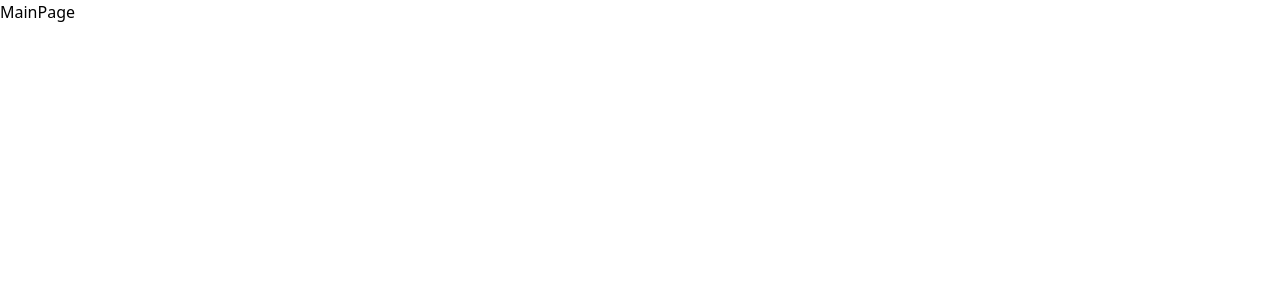
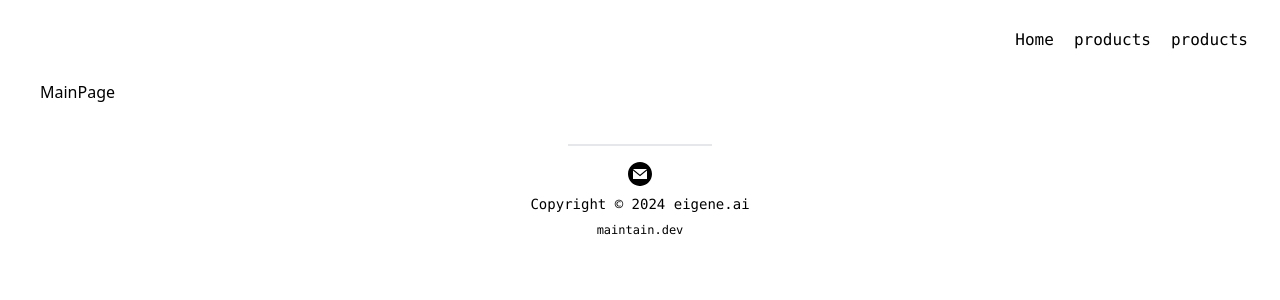
Before and after one commit to granen32/shopping-mall, a React (Vite) app: page / in a window 1280 px wide. Shown: the top 300 px of the page. Built offline with nearby package versions, Linux system fonts and the light colour scheme.

Commit message:
[FEAT] common layout setting

```diff
--- a/src/app.tsx
+++ b/src/app.tsx
@@ -1,17 +1,20 @@
-import { QueryClientProvider } from "react-query";
-import { useRoutes } from "react-router-dom";
-import { getClient } from "./queryClient";
-import { routes } from "./routes";
-import { ReactQueryDevtools } from "react-query/devtools";
+import { QueryClientProvider } from 'react-query';
+import { useRoutes } from 'react-router-dom';
+import { getClient } from './queryClient';
+import { routes } from './routes';
+import { ReactQueryDevtools } from 'react-query/devtools';
+import Layout from '@/components/common/layout';
 
 const App = () => {
   const elem = useRoutes(routes);
   const queryClient = getClient();
   return (
-    <QueryClientProvider client={queryClient}>
-      {elem}
-      <ReactQueryDevtools initialIsOpen={false} />
-    </QueryClientProvider>
+    <Layout>
+      <QueryClientProvider client={queryClient}>
+        {elem}
+        <ReactQueryDevtools initialIsOpen={false} />
+      </QueryClientProvider>
+    </Layout>
   );
 };
 
--- /dev/null
+++ b/src/assets/menu/index.ts
@@ -0,0 +1,7 @@
+const navlinks: { title: string; link: string }[] = [
+  { title: 'Home', link: '/' },
+  { title: 'products', link: '/products' },
+  { title: 'products', link: '/products' },
+];
+
+export default navlinks;
--- /dev/null
+++ b/src/components/common/Header/index.tsx
@@ -0,0 +1,41 @@
+import { useEffect, useRef, useState } from 'react';
+import { Link } from 'react-router-dom';
+import Nav from '@/components/common/nav';
+import LOGO from '@/assets/img/header/eigene_logoset-BrsaoOC6.png';
+type Theme = null | 'dark' | 'light';
+const Header = () => {
+  const headerRef = useRef<HTMLElement>(null);
+  const [theme, setTheme] = useState<Theme>(null);
+  const handleTheme = () => {
+    const newTheme = theme === 'dark' ? 'light' : 'dark';
+    setTheme(newTheme);
+    window.localStorage.setItem('theme', newTheme);
+    document.body.className = newTheme;
+  };
+  useEffect(() => {
+    setTheme(document.body.className as Theme);
+  }, []);
+  return (
+    <>
+      <header
+        ref={headerRef}
+        className="sticky top-0 left-0 w-full z-10 h-20 font-mono transition duration-500 bg-white dark:bg-[#111111]"
+      >
+        {/* <div className=''>
+          <img src={LOGO} alt="logo" />
+        </div> */}
+
+        <div className="text-black  h-20 flex flex-nowrap items-center justify-between m-auto px-8">
+          <Link to="/"></Link>
+          <div className="flex flex-nowrap gap-8 items-center">
+            <div className="flex-nowrap items-center justify-center gap-5 text-center hidden sm:flex">
+              <Nav type="normal" />
+            </div>
+          </div>
+        </div>
+      </header>
+    </>
+  );
+};
+
+export default Header;
--- /dev/null
+++ b/src/components/common/footer/index.tsx
@@ -0,0 +1,27 @@
+import { Link } from 'react-router-dom';
+
+const Footer = () => {
+  return (
+    <footer className="w-full font-mono flex flex-col justify-center items-center pt-10 pb-6 transition duration-500 bg-white dark:bg-[#111111] dark:text-white text-black">
+      <div className="flex justify-center gap-4 items-center pt-4 border-t-2 w-36">
+        <Link
+          to="mailto:granen32@eigene.ai"
+          className="hover:scale-110 transition-transform duration-500 hover:text-green-500 hover:fill-green-500 dark:fill-white dark:hover:fill-green-500"
+        >
+          <svg
+            xmlns="http://www.w3.org/2000/svg"
+            width="24"
+            height="24"
+            viewBox="0 0 24 24"
+          >
+            <path d="M12 .02c-6.627 0-12 5.373-12 12s5.373 12 12 12 12-5.373 12-12-5.373-12-12-12zm6.99 6.98l-6.99 5.666-6.991-5.666h13.981zm.01 10h-14v-8.505l7 5.673 7-5.672v8.504z" />
+          </svg>
+        </Link>
+      </div>
+      <div className="text-sm mt-2">Copyright © 2024 eigene.ai</div>
+      <div className="text-xs mt-2">maintain.dev</div>
+    </footer>
+  );
+};
+
+export default Footer;
--- /dev/null
+++ b/src/components/common/layout/index.tsx
@@ -0,0 +1,19 @@
+import { ReactNode } from 'react';
+import Footer from '@/components/common/footer';
+import Header from '@/components/common/Header';
+type LayoutProps = {
+  children: ReactNode;
+};
+const Layout = ({ children }: LayoutProps) => {
+  return (
+    <>
+      <Header />
+      <main className="transition duration-500 bg-white dark:bg-[#111111] text-black dark:text-white">
+        <div className="flex flex-col px-10 m-auto">{children}</div>
+      </main>
+      <Footer />
+    </>
+  );
+};
+
+export default Layout;
--- /dev/null
+++ b/src/components/common/nav/index.tsx
@@ -0,0 +1,41 @@
+import navlinks from '@/assets/menu';
+import { Link } from 'react-router-dom';
+
+type NavProps = {
+  type: 'toggle' | 'normal';
+  onClick?: () => void;
+};
+
+const Nav = ({ type, onClick }: NavProps) => {
+  const defaultStyleString =
+    'dark:text-white dark:hover:text-green-500 text-center transition duration-250 hover:scale-125 hover:text-green-500';
+  return (
+    <>
+      {navlinks.map(item => {
+        const { title, link } = item;
+        return (
+          <Link
+            to={link}
+            key={title}
+            className={
+              type === 'normal'
+                ? defaultStyleString
+                : defaultStyleString + ' text-lg py-4'
+            }
+            onClick={
+              onClick
+                ? onClick
+                : () => {
+                    return;
+                  }
+            }
+          >
+            {title}
+          </Link>
+        );
+      })}
+    </>
+  );
+};
+
+export default Nav;
```
Also changed, not shown: src/assets/img/header/eigene_logoset-BrsaoOC6.png (added).
